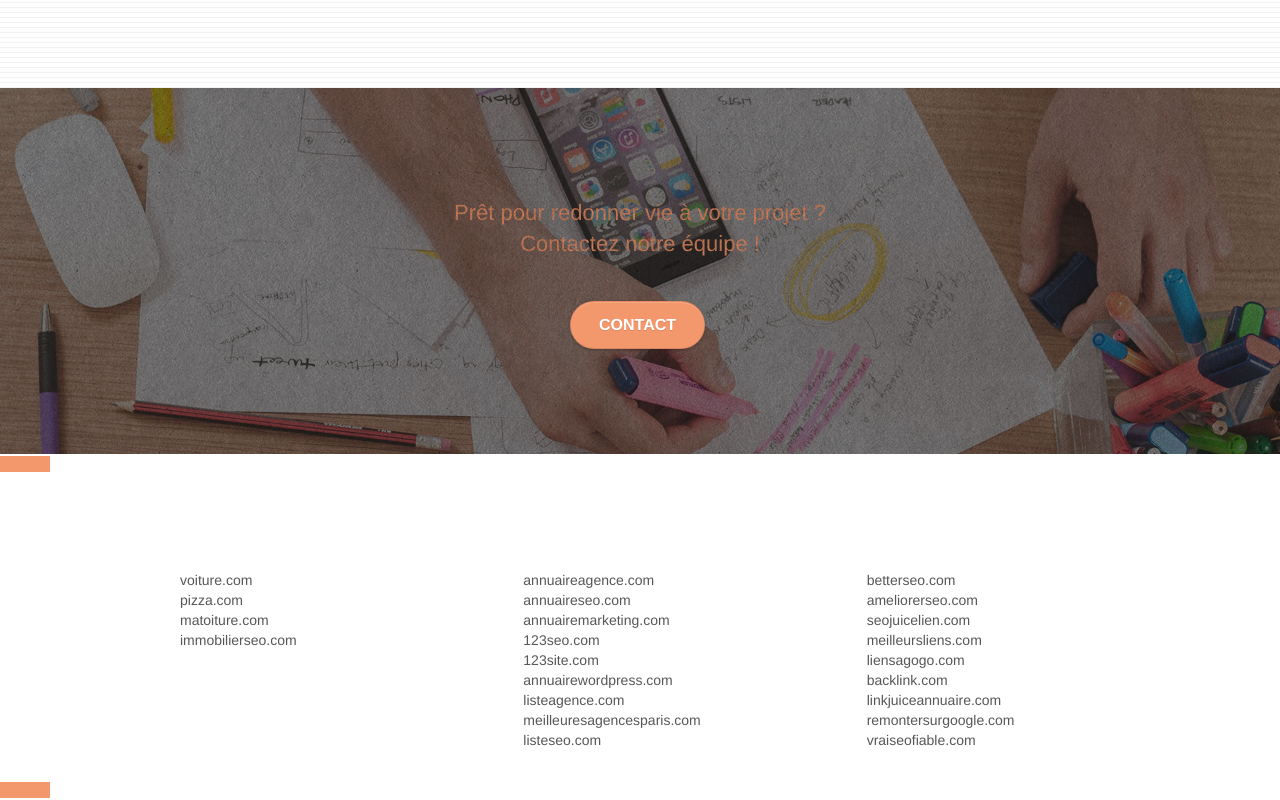
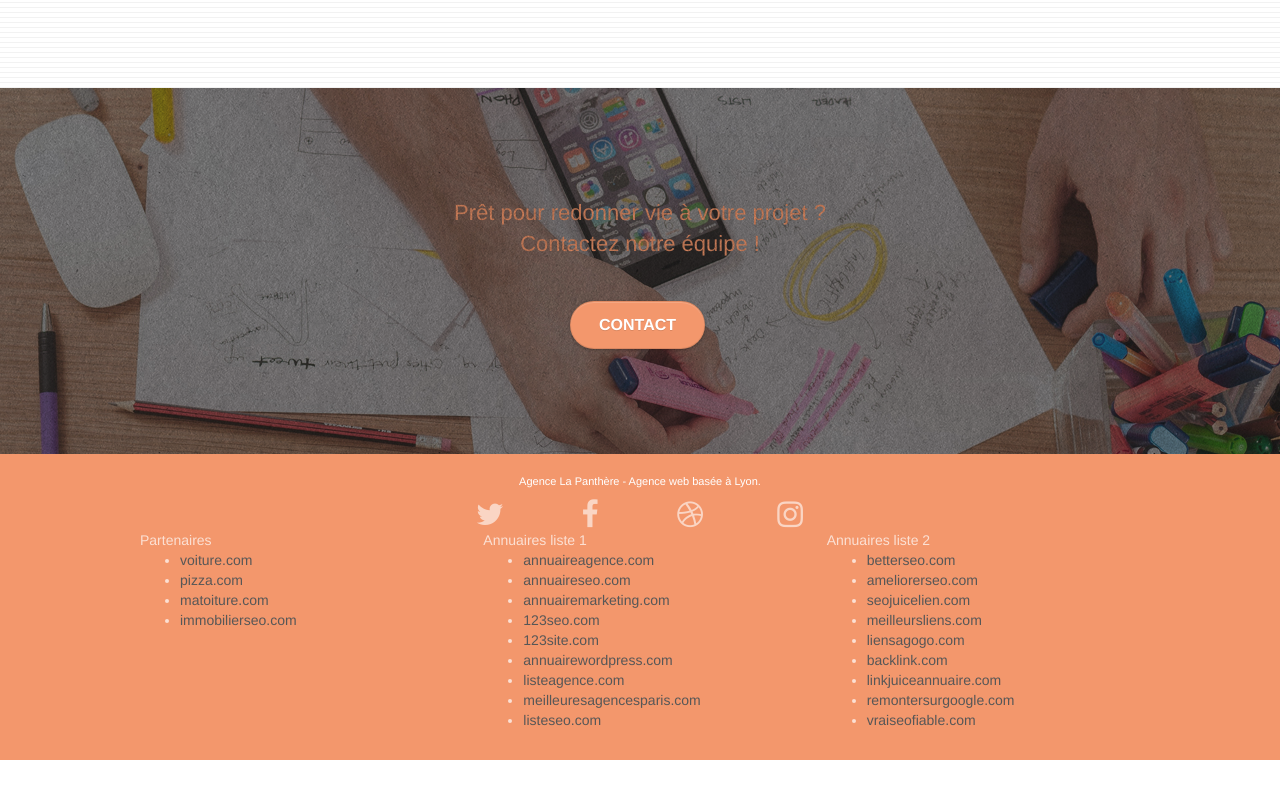
Before and after one commit to AndreVede/P4-Panther-update, a plain HTML site: page index.html in a window 1280 px wide. Shown: the part 2850-3650 px from the top of the page. After the commit the page ends 3610 px from the top, so only its background shows below. Drawn offline with Linux system fonts and the light colour scheme.

Commit message:
fix: Optimisation du site

```diff
--- a/index.html
+++ b/index.html
@@ -224,7 +224,7 @@
 <!-- bloc-5-cta END -->
 
 <!-- Footer - bloc-8 -->
-<fouter class="bloc bgc-atomic-tangerine d-bloc" id="bloc-8">
+<footer class="bloc bgc-atomic-tangerine d-bloc" id="bloc-8">
 	<div class="container bloc-sm">
 		<div class="row">
 			<div class="col-sm-12">
@@ -295,7 +295,7 @@
 			</div>
 		</div>
 	</div>
-</fouter>
+</footer>
 <!-- Footer - bloc-8 END -->
 
 </div>
```
